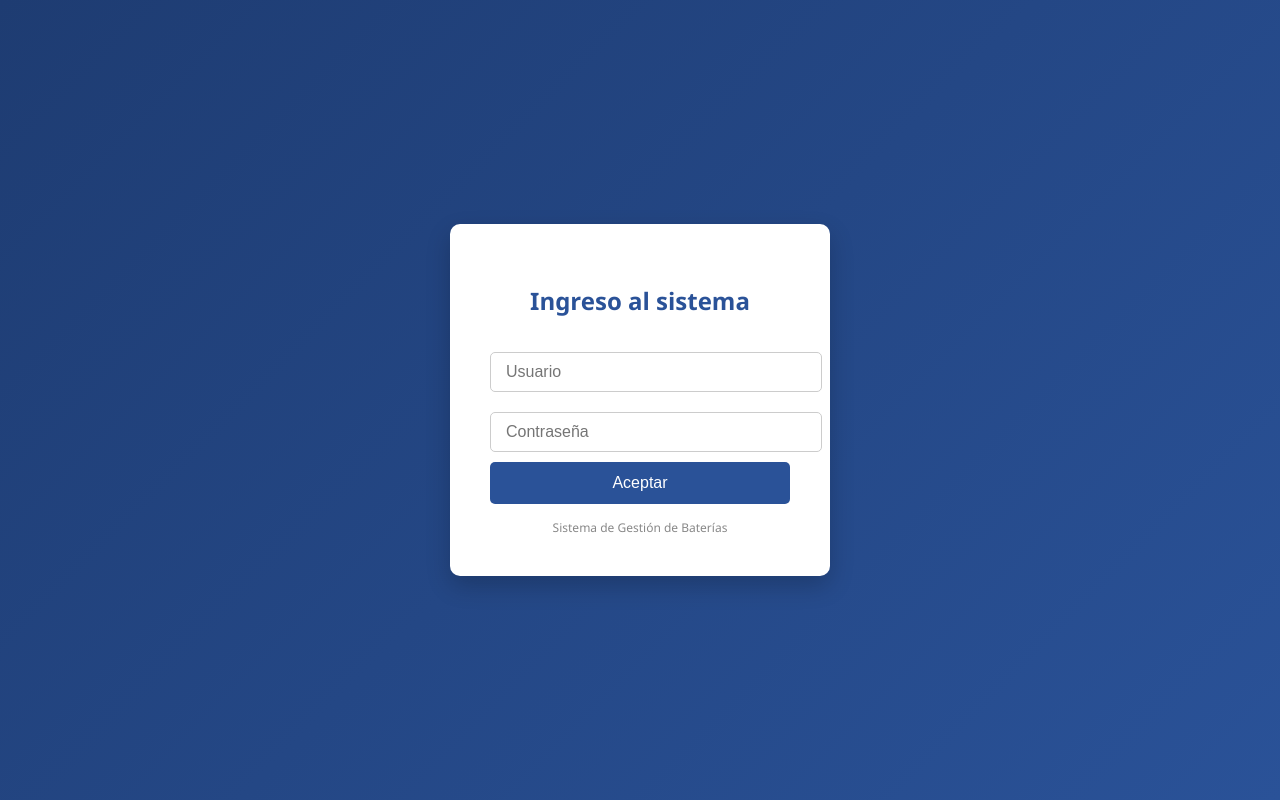
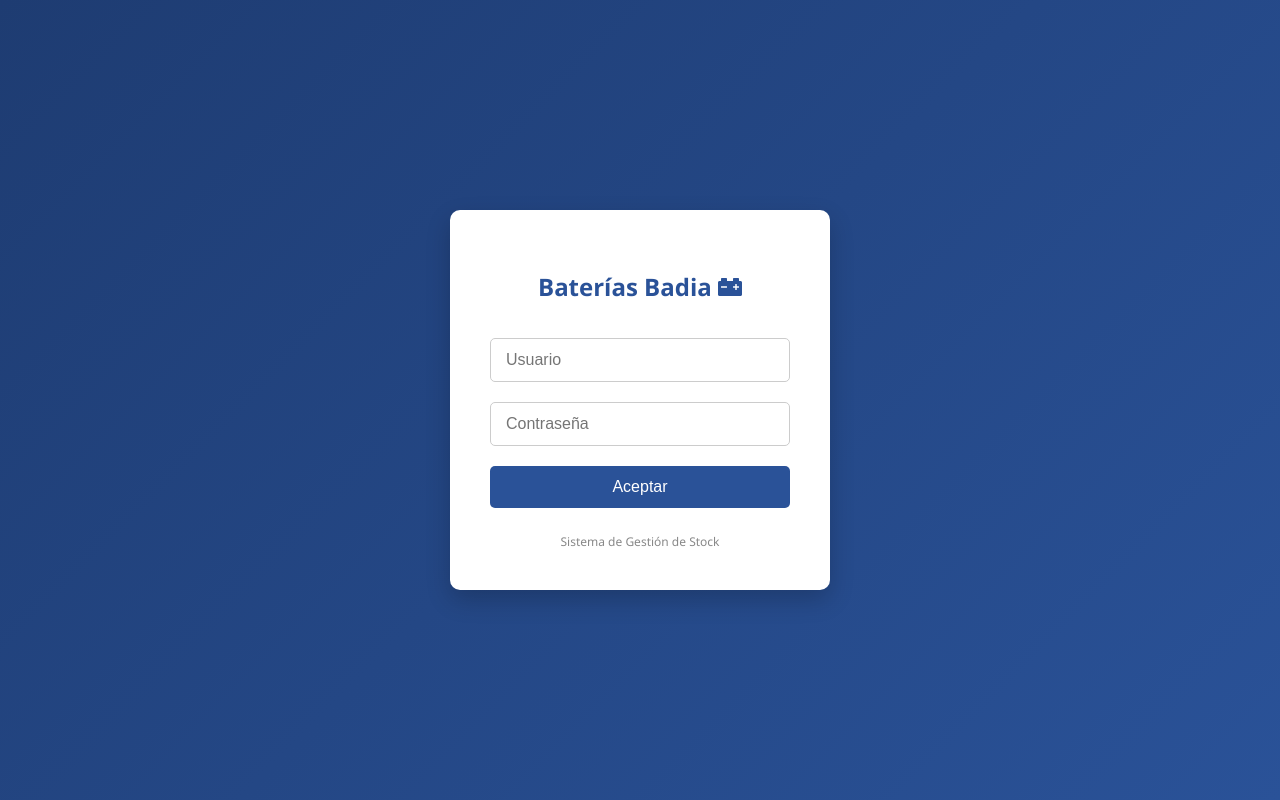
Before and after one commit to EmanuelMonella/ProyectoFinal, a plain HTML site: page login.html in a window 1280 px wide. Drawn offline with Linux system fonts and the light colour scheme.

Commit message:
correccion de login

```diff
--- a/css/login.css
+++ b/css/login.css
@@ -26,16 +26,18 @@ body {
 .login-box input[type="text"],
 .login-box input[type="password"] {
     width: 100%;
-    padding: 10px 15px;
+    padding: 12px 15px;
     margin: 10px 0;
     border: 1px solid #ccc;
     border-radius: 5px;
     font-size: 16px;
+    box-sizing: border-box;
 }
 
 .login-box button {
     width: 100%;
-    padding: 12px;
+    padding: 12px 15px;
+    margin: 10px 0;
     background: #2a5298;
     color: white;
     border: none;
@@ -43,6 +45,7 @@ body {
     font-size: 16px;
     cursor: pointer;
     transition: background 0.3s;
+    box-sizing: border-box;
 }
 
 .login-box button:hover {
--- a/login.html
+++ b/login.html
@@ -6,19 +6,20 @@
     <meta name="viewport" content="width=device-width, initial-scale=1">
     <title>Login - Baterías</title>
     <link rel="stylesheet" href="css/login.css">
+    <link rel="stylesheet" href="https://cdnjs.cloudflare.com/ajax/libs/font-awesome/5.15.4/css/all.min.css" crossorigin="anonymous" referrerpolicy="no-referrer" />
     <script src="js/login.js" defer>
     </script>
 </head>
 
 <body>
     <div class="login-box">
-        <h2>Ingreso al sistema</h2>
+        <h2>Baterías Badia <i class="fas fa-car-battery"></i></h2>
         <form onsubmit="redirigir(event)">
             <input type="text" placeholder="Usuario" required>
             <input type="password" placeholder="Contraseña" required>
             <button type="submit">Aceptar</button>
         </form>
-        <div class="footer">Sistema de Gestión de Baterías</div>
+        <div class="footer">Sistema de Gestión de Stock</div>
     </div>
 </body>
 
```
Also changed, not shown: pages/index.html (+1 -0 lines).
